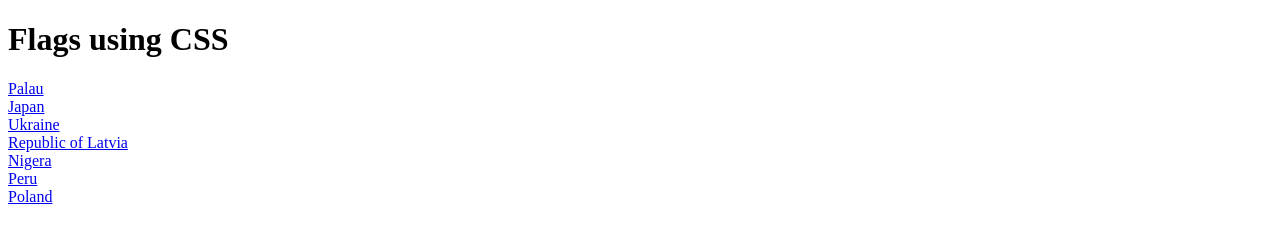
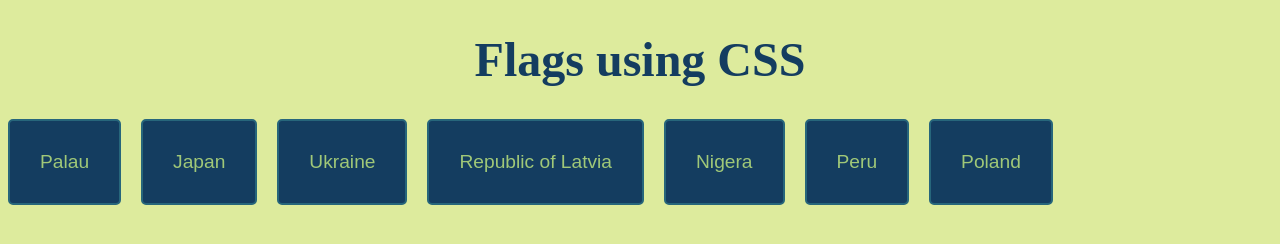
Before and after one commit to DHNK-Web-Solutions/CSS-Flags, a plain HTML site: page index.html in a window 1280 px wide. Drawn offline with Linux system fonts and the light colour scheme.

Commit message:
Removed Home from every page, Styled home with flex, Also applied a Color Palette

```diff
--- a/index.html
+++ b/index.html
@@ -4,14 +4,11 @@
   <meta charset="UTF-8">
   <meta name="viewport" content="width=device-width, initial-scale=1.0">
   <title>CSS Flags</title>
-  <style>
-    a {
-      display: block;
-    }
-  </style>
+  <link rel="stylesheet" href="./styles.css" />
 </head>
 <body>
   <h1>Flags using CSS</h1>
+  <div class="container">
     <a href="./Flags-01-Palau/palau.html">Palau</a>
     <a href="./Flags-02-Japan/japan.html">Japan</a>
     <a href="./Flags-03-Ukraine/ukraine.html">Ukraine</a>
@@ -24,6 +21,8 @@
     <a href="./Flagss-05-Nigeria/nigeria.html">Nigera</a>
     <a href="./Flagss-05-Nigeria/nigeria.html">Nigera</a>
     <a href="./Flagss-05-Nigeria/nigeria.html">Nigera</a> -->
+  </div>
+
 
 
 
--- a/styles.css
+++ b/styles.css
@@ -1,4 +1,17 @@
-
+:root {
+  --color1: #143D60;
+  --color2: #27667B;
+  --color3: #A0C878;
+  --color4: #DDEB9D;
+}
+body {
+  background-color: var(--color4);
+}
+h1 {
+  color: var(--color1);
+  text-align: center;
+  font-size: 3rem;
+}
 .open-sans-h2 {
   font-family: "Open Sans", serif;
   font-optical-sizing: auto;
@@ -17,3 +30,19 @@
   font-weight: 400;
   font-style: normal;
 }
+.container {
+  display: flex;
+  flex-wrap: wrap;
+  justify-content: flex-start;
+  gap: 20px 20px;
+}
+.container > a {
+  background-color: var(--color1);
+  padding: 30px;
+  border: 2px solid var(--color2);
+  border-radius: 5px;
+  color: var(--color3);
+  text-decoration: none;
+  font-family: Arial, Helvetica, sans-serif;
+  font-size: 1.2rem;
+}
```
Also changed, not shown: Flags-01-Palau/palau.html (+6 -1 lines), Flags-02-Japan/japan.html (+6 -1 lines), Flags-03-Ukraine/ukraine.html (+6 -1 lines), Flags-04-Latvia/latvia.html (+6 -1 lines), Flags-05-Nigeria/nigeria.html (+6 -1 lines), Flags-06-Peru/peru.html (+6 -1 lines), Flags-07-Poland/poland.html (+7 -2 lines). Lines whose indentation alone changed are shown as unchanged.
